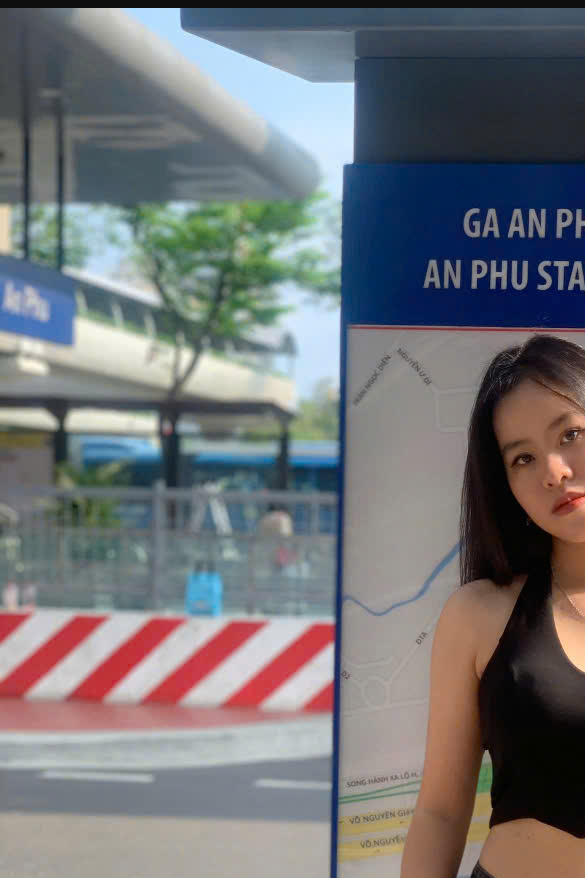
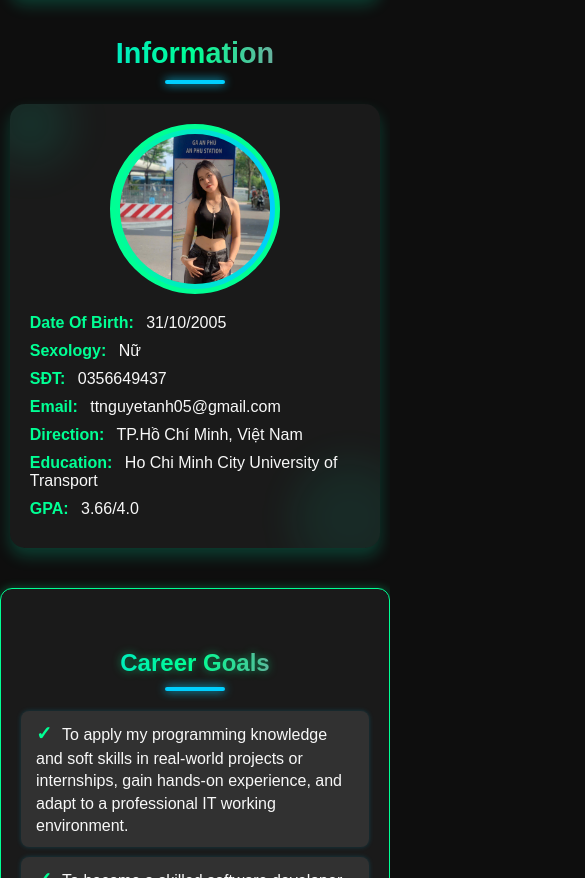
Before and after one commit to Nynn1507/group2_Portfolio.github.io, a plain HTML site: page CV_Anh/Nguyetanh1.html in a window 390 px wide. Shown: the part 1122-2000 px from the top of the page, 585 px wide, since content can reach past the window. Drawn offline with Linux system fonts and the light colour scheme; files whose address does not match are found by name.

Commit message:
Update style.css

```diff
--- a/CV_Anh/style.css
+++ b/CV_Anh/style.css
@@ -281,10 +281,13 @@ body.light-mode .moon-icon {
 /* ===========================
    SECTION TITLE
 =========================== */
+/* ===========================
+   SECTION TITLE
+=========================== */
 .section-title {
   font-size: 2.5rem;
   font-weight: 700;
-  text-align: center;
+  text-align: center; /* Make sure this is present */
   margin: 40px 0 20px;
   /* Gradient cho tiêu đề */
   background: linear-gradient(90deg, var(--accent-blue), var(--accent-green), var(--accent-pink));
@@ -301,7 +304,7 @@ body.light-mode .moon-icon {
   background: var(--accent-blue);
   border-radius: 2px;
   box-shadow: 0 0 10px var(--accent-blue);
-  margin: 10px auto 0;
+  margin: 10px auto 0; /* 'margin: 0 auto;' will center the underline */
 }
 
 /* ===========================
@@ -481,13 +484,96 @@ body.light-mode .moon-icon {
   margin: 20px auto 40px auto; /* Tăng khoảng cách dưới */
 }
 
-.about-me-grid {
-  display: grid;
-  grid-template-columns: 1fr 2fr; /* Ảnh chiếm 1 phần, thông tin chiếm 2 phần */
-  gap: 30px; /* Tăng khoảng cách giữa ảnh và thông tin */
-  max-width: 1000px;
-  margin: 20px auto;
-  align-items: center; /* Căn giữa theo chiều dọc */
+/* Base styling for the card */
+.card {
+    background-color: var(--bg-alt); /* Slightly lighter dark for card background */
+    border-radius: 15px;
+    padding: 30px;
+    margin-bottom: 40px;
+    box-shadow: 0 8px 16px rgba(0, 255, 192, 0.2); /* Greenish glow */
+    width: 80%;
+    max-width: 900px;
+    box-sizing: border-box;
+    position: relative;
+    overflow: hidden; /* For the background circles */
+    margin-left: auto; /* Center the cards */
+    margin-right: auto; /* Center the cards */
+}
+
+/* Background circles for cards (optional, to mimic the image) */
+.card::before, .card::after {
+    content: '';
+    position: absolute;
+    background-color: rgba(0, 255, 192, 0.1);
+    border-radius: 50%;
+    z-index: 0;
+    filter: blur(20px);
+}
+
+.card::before {
+    width: 80px;
+    height: 80px;
+    top: -20px;
+    left: -20px;
+}
+
+.card::after {
+    width: 120px;
+    height: 120px;
+    bottom: -30px;
+    right: -30px;
+    opacity: 0.7;
+}
+
+.profile-content {
+    font-size: 1.1em;
+    line-height: 1.6;
+    text-align: center;
+    position: relative; /* To bring content above circles */
+    z-index: 1;
+}
+
+.information-container {
+    display: flex;
+    flex-wrap: wrap;
+    align-items: center;
+    justify-content: center;
+    gap: 40px;
+    position: relative; /* To bring content above circles */
+    z-index: 1;
+}
+
+.profile-picture-container {
+    border: 5px solid var(--accent-green); /* Green border around image */
+    border-radius: 50%;
+    padding: 5px;
+    display: inline-block;
+    background: linear-gradient(to right, var(--accent-green), var(--accent-blue)); /* Gradient border effect */
+    overflow: hidden; /* Ensures image stays within circular border */
+}
+
+.profile-picture {
+    width: 200px;
+    height: 200px;
+    border-radius: 50%;
+    object-fit: cover;
+    display: block; /* Remove extra space below image */
+}
+
+.information-details ul {
+    list-style: none;
+    padding: 0;
+    margin: 0;
+}
+
+.information-details ul li {
+    margin-bottom: 10px;
+    font-size: 1.1em;
+}
+
+.information-details ul li strong {
+    color: var(--accent-green);
+    margin-right: 8px;
 }
 
 
@@ -616,6 +702,30 @@ body.light-mode .moon-icon {
     order: -1;
     margin-bottom: 20px;
   }
+  /* Responsive adjustments for cards */
+  .card {
+      width: 95%;
+      padding: 20px;
+  }
+
+  .section-title {
+      font-size: 2em;
+  }
+
+  .profile-content,
+  .information-details ul li {
+      font-size: 1em;
+  }
+
+  .information-container {
+      flex-direction: column;
+      gap: 20px;
+  }
+
+  .profile-picture {
+      width: 150px;
+      height: 150px;
+  }
 }
 
 /* ===========================
@@ -624,6 +734,47 @@ body.light-mode .moon-icon {
 #goals {
   padding: 20px;
   text-align: center;
+}
+/* Styling for Career Goals list items to resemble skill bars */
+#career .checkbox-list {
+  list-style: none; /* Remove default list bullets */
+  padding: 0;
+}
+
+#career .checkbox-list li {
+  background: rgba(255, 255, 255, 0.1); /* Slightly transparent background */
+  border-radius: 8px;
+  padding: 10px 15px;
+  margin-bottom: 10px; /* Space between list items */
+  color: var(--text-color);
+  font-size: 1rem;
+  line-height: 1.4;
+  box-shadow: 0 0 5px rgba(0, 207, 255, 0.2); /* Subtle glow */
+  transition: all 0.3s ease;
+  position: relative;
+  overflow: hidden; /* For pseudo-element background */
+}
+
+#career .checkbox-list li::before {
+  content: '\2713'; /* Checkmark icon */
+  color: var(--accent-green); /* Green color for checkmark */
+  font-weight: bold;
+  margin-right: 10px;
+  font-size: 1.2em;
+}
+
+#career .checkbox-list li:hover {
+  transform: translateY(-3px);
+  box-shadow: 0 0 15px var(--accent-green); /* More prominent glow on hover */
+  background: rgba(0, 255, 148, 0.15); /* Slightly brighter background on hover */
+}
+
+/* Ensure the h2 inside the glass-box for career goals also uses the glass-box h3 styling for consistency */
+#career .glass-box h2 {
+  font-size: 1.5rem; /* Match h3 in skills */
+  margin-bottom: 20px;
+  color: var(--accent-green);
+  text-shadow: 0 0 8px rgba(0, 255, 148, 0.5);
 }
 
 .pill-list {
@@ -747,7 +898,7 @@ body.light-mode .moon-icon {
 
 .flip-back.music,
 .flip-back.chess {
-  cursor: pointer; /*  con trỏ chuột thành ngón tay bấm */
+  cursor: pointer; /* con trỏ chuột thành ngón tay bấm */
 }
 
 .flip-back.music p,
@@ -819,15 +970,6 @@ body.light-mode .moon-icon {
   text-align: center;
 }
 
-.certificates-cards-wrapper {
-  display: flex; /* xếp các thẻ ngang hàng */
-  flex-wrap: wrap; /* Cho phép xuống hàng trên màn hình nhỏ */
-  justify-content: center; /* Căn giữa các thẻ theo chiều ngang */
-  align-items: flex-start; /* Căn chỉnh các thẻ từ trên xuống */
-  max-width: 900px; /* Giới hạn chiều rộng, không sát mép */
-  margin: 20px auto; /* Căn giữa và tạo khoảng cách trên dưới */
-  gap: 20px; /* Khoảng cách giữa hai thẻ */
-}
 
 /* (Thẻ 1) */
 .flip-card.big {
@@ -870,69 +1012,6 @@ body.light-mode .moon-icon {
   transform: translateY(-3px);
 }
 
-
-/* ===========================
-   MODAL HIỂN THỊ HÌNH ẢNH TAEKWONDO
-=========================== */
-#tkdImagesModal {
-  display: none; /* Ẩn mặc định */
-  position: fixed; /* Hiển thị trên tất cả nội dung */
-  top: 50%;
-  left: 50%;
-  transform: translate(-50%, -50%); /* Căn giữa màn hình */
-  background: linear-gradient(135deg, rgba(159, 166, 168, 0.95), rgba(24, 144, 184, 0.95));
-  border: 1px solid var(--accent-blue);
-  border-radius: 12px;
-  padding: 30px;
-  z-index: 1000;
-  box-shadow: 0 0 40px var(--accent-blue);
-  max-width: 90%; /* Giới hạn chiều rộng */
-  max-height: 90vh; /* Giới hạn chiều cao */
-  overflow-y: auto; /* Cho phép cuộn nếu nhiều hình */
-}
-
-#tkdImagesModal .modal-content {
-  display: grid;
-  grid-template-columns: repeat(auto-fit, minmax(150px, 1fr)); /* Bố cục lưới  */
-  gap: 15px; /* Khoảng cách giữa các hình */
-  padding-top: 10px; /* Khoảng cách từ nút X đến hình ảnh */
-}
-
-#tkdImagesModal img {
-  max-width: 100%;
-  height: auto;
-  border-radius: 8px;
-  box-shadow: 0 0 10px rgba(0, 0, 0, 0.4);
-  object-fit: cover; /* Đảm bảo hình ảnh không bị méo */
-  /* Hiệu ứng animation từng hình từng hình nhảy vào */
-  opacity: 0; /* Ẩn ban đầu */
-  transform: translateY(50px) scale(0.7); /* Bắt đầu từ dưới và nhỏ hơn */
-  transition: all 0.5s cubic-bezier(0.68, -0.55, 0.265, 1.55); /* Animation "nhảy" */
-}
-
-#tkdImagesModal img.show {
-  opacity: 1;
-  transform: translateY(0) scale(1);
-}
-
-#tkdImagesModal .close-button {
-  position: absolute;
-  top: 15px; /* Dịch xuống một chút */
-  right: 15px; /* Dịch vào một chút */
-  font-size: 1.8rem; /* Nút X lớn hơn */
-  font-weight: bold;
-  color: var(--accent-pink);
-  cursor: pointer;
-  background: none;
-  border: none;
-  outline: none;
-  transition: transform 0.2s, color 0.2s;
-}
-
-#tkdImagesModal .close-button:hover {
-  transform: rotate(90deg); /* Hiệu ứng xoay khi hover */
-  color: var(--accent-green); /* Đổi màu khi hover */
-}
 /* ===========================
    PROJECTS SECTION
 =========================== */
```
